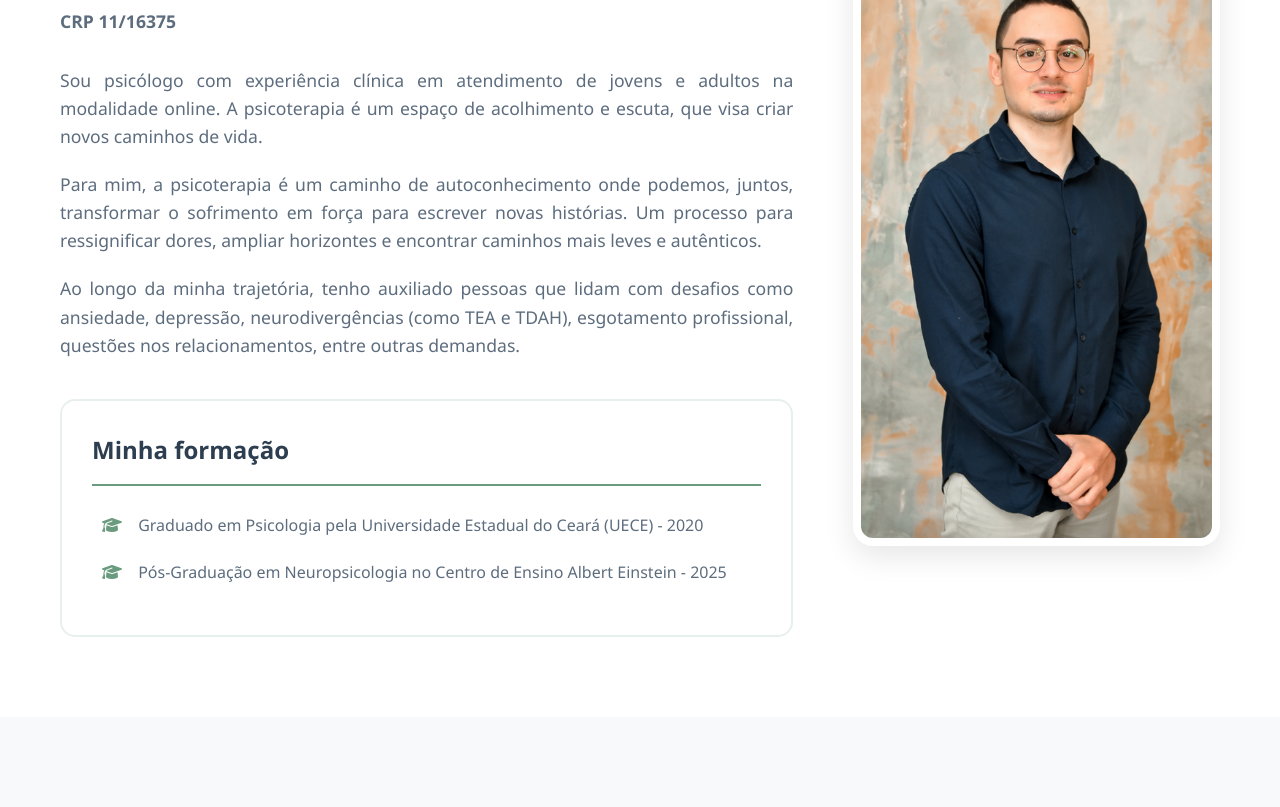
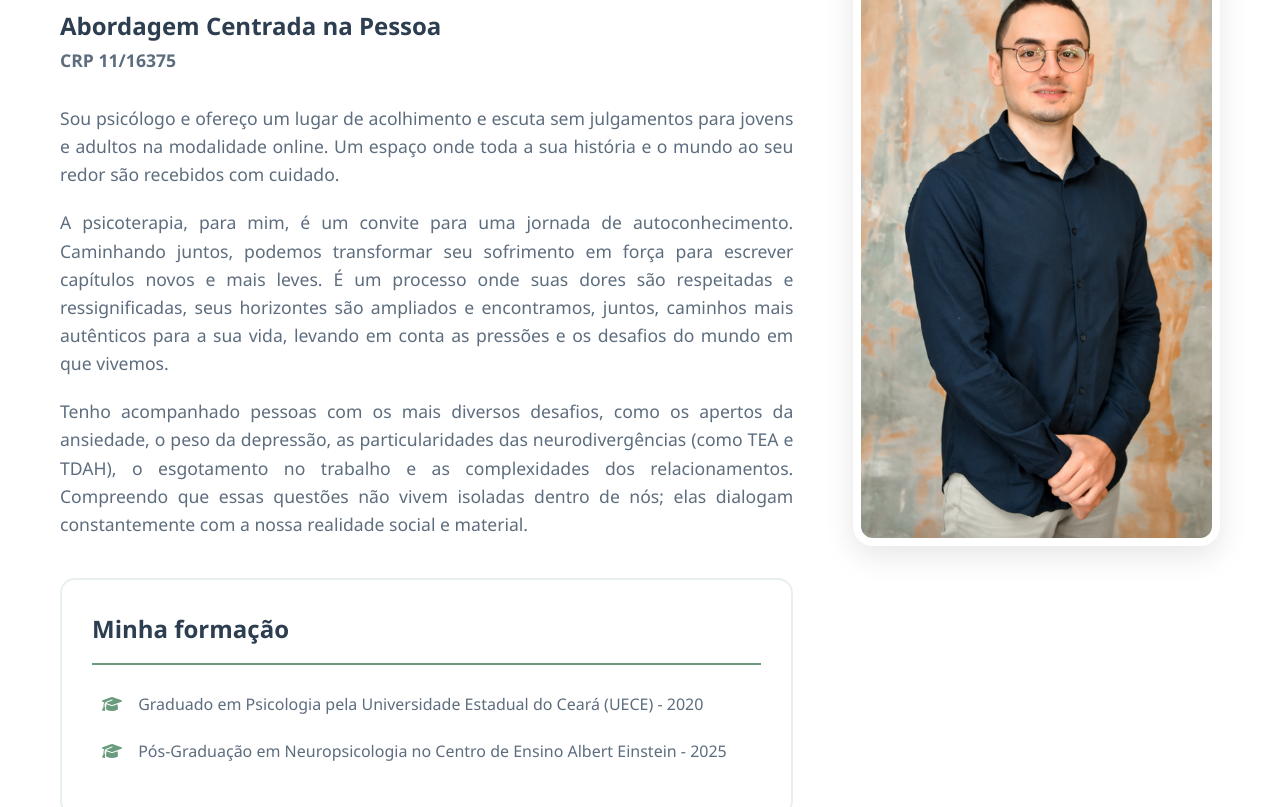
Before and after one commit to gripka/psicologo-matheus-galvao, a plain HTML site: page index.html in a window 1280 px wide. Shown: the part 1022-1829 px from the top of the page. Drawn offline with Linux system fonts and the light colour scheme.

Commit message:
Dev (#1)
* Atualiza texto da seção Sobre com nova redação e adiciona abordagem

* Agora vai

---------

Co-authored-by: Matheus Galvão <matheusnogueiragalvao@gmail.com>

```diff
--- a/index.html
+++ b/index.html
@@ -163,14 +163,17 @@
             <div class="about-content">
                 <div class="about-text">
                     <h3>Matheus Nogueira Galvão</h3>
+                    <h2>Abordagem Centrada na Pessoa</h2>
                     <p class="crp">CRP 11/16375</p>
 
                     <div class="about-description">
-                        <p>Sou psicólogo com experiência clínica em atendimento de jovens e adultos na modalidade online. A psicoterapia é um espaço de acolhimento e escuta, que visa criar novos caminhos de vida.</p>
+                        <p>Sou psicólogo e ofereço um lugar de acolhimento e escuta sem julgamentos para jovens e adultos na modalidade online. Um espaço onde toda a sua história e o mundo ao seu redor são recebidos com cuidado.
 
-                        <p>Para mim, a psicoterapia é um caminho de autoconhecimento onde podemos, juntos, transformar o sofrimento em força para escrever novas histórias. Um processo para ressignificar dores, ampliar horizontes e encontrar caminhos mais leves e autênticos.</p>
+</p>
 
-                        <p>Ao longo da minha trajetória, tenho auxiliado pessoas que lidam com desafios como ansiedade, depressão, neurodivergências (como TEA e TDAH), esgotamento profissional, questões nos relacionamentos, entre outras demandas.</p>
+                        <p>A psicoterapia, para mim, é um convite para uma jornada de autoconhecimento. Caminhando juntos, podemos transformar seu sofrimento em força para escrever capítulos novos e mais leves. É um processo onde suas dores são respeitadas e ressignificadas, seus horizontes são ampliados e encontramos, juntos, caminhos mais autênticos para a sua vida, levando em conta as pressões e os desafios do mundo em que vivemos.</p>
+
+                        <p>Tenho acompanhado pessoas com os mais diversos desafios, como os apertos da ansiedade, o peso da depressão, as particularidades das neurodivergências (como TEA e TDAH), o esgotamento no trabalho e as complexidades dos relacionamentos. Compreendo que essas questões não vivem isoladas dentro de nós; elas dialogam constantemente com a nossa realidade social e material.</p>
 
                         <div class="education">
                             <h4>Minha formação</h4>
```
